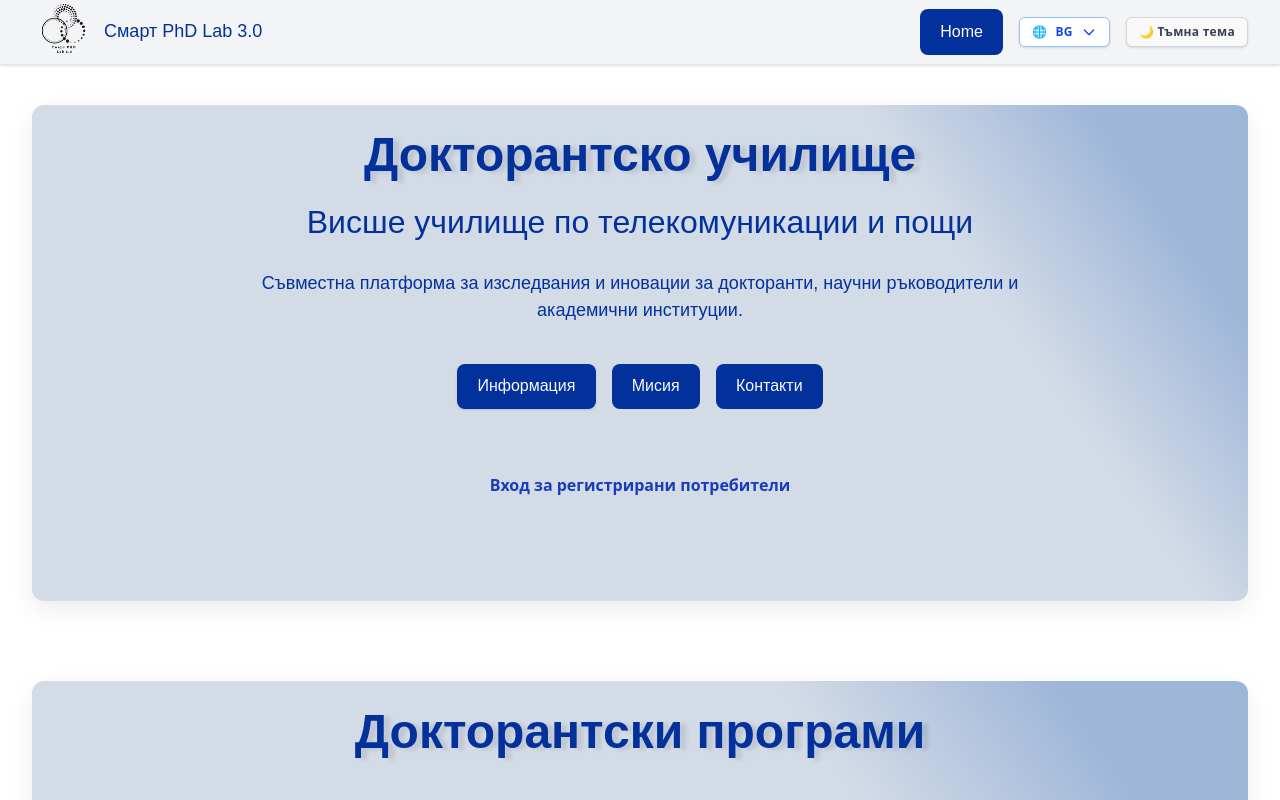
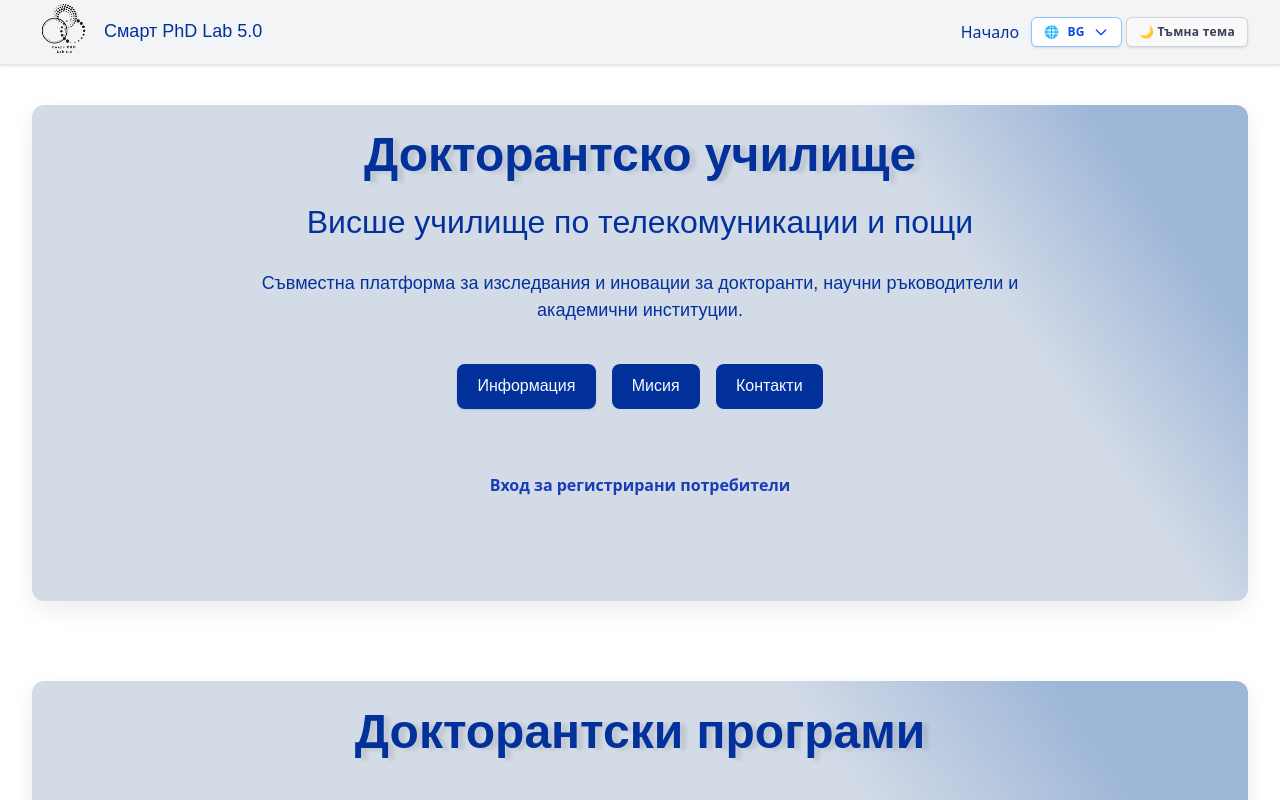
Before and after one commit to VUTP-University/phd-lab-utp, a React (Vite) app in the folder frontend/: page / in a window 1280 px wide. Shown: the top 800 px of the page. Built offline with nearby package versions, Linux system fonts and the light colour scheme; no server answers; a web font is replaced by a local one.

Commit message:
Fixed navbar buttons
Signed-off-by: Aleksandar Karastoyanov <a.karastoyanov@utp.bg>

```diff
--- a/frontend/src/components/Navbar.jsx
+++ b/frontend/src/components/Navbar.jsx
@@ -25,25 +25,25 @@ export default function NavbarTailwind({ user, onLogout }) {
           </div>
 
           {/* Desktop Menu */}
-          <div className="hidden md:flex items-center gap-4">
-            <a href="/" className="custom_button px-4 py-2">
-              Home
+          <div className="hidden md:flex items-center gap-1">
+            <a href="/" className="px-2 py-2">
+              {t("navbar.home")}
             </a>
 
             {user && (
-              <a href="/dashboard" className="custom_button px-4 py-2">
-                My Courses
+              <a href="/dashboard" className="px-4 py-2">
+                {t("navbar.my_courses")}
               </a>
             )}
 
-            {user && user.is_lab_admin && (
-              <a href="/create-news" className="custom_button px-4 py-2">
+            {/* {user && user.is_lab_admin && (
+              <a href="/create-news" className="px-4 py-2">
                 Създай новина
               </a>
-            )}
+            )} */}
 
             {user && (
-              <button onClick={onLogout} className="custom_button px-4 py-2">
+              <button onClick={onLogout} className="px-4 py-2">
                 Logout
               </button>
             )}
--- a/frontend/src/i18n.js
+++ b/frontend/src/i18n.js
@@ -7,7 +7,9 @@ const resources = {
   bg: {
     translation: {
       navbar: {
-        brand: "Смарт PhD Lab 3.0",
+        brand: "Смарт PhD Lab 5.0",
+        home: "Начало",
+        my_courses: "Моите курсове",
         theme: {
           light: "Светла тема",
           dark: "Тъмна тема"
@@ -128,7 +130,9 @@ const resources = {
   en: {
     translation: {
       navbar: {
-        brand: "Smart PhD Lab 3.0",
+        brand: "Smart PhD Lab 5.0",
+        home: "Home",
+        my_courses: "My Courses",
         theme: {
           light: "Light Theme",
           dark: "Dark Theme"
```
